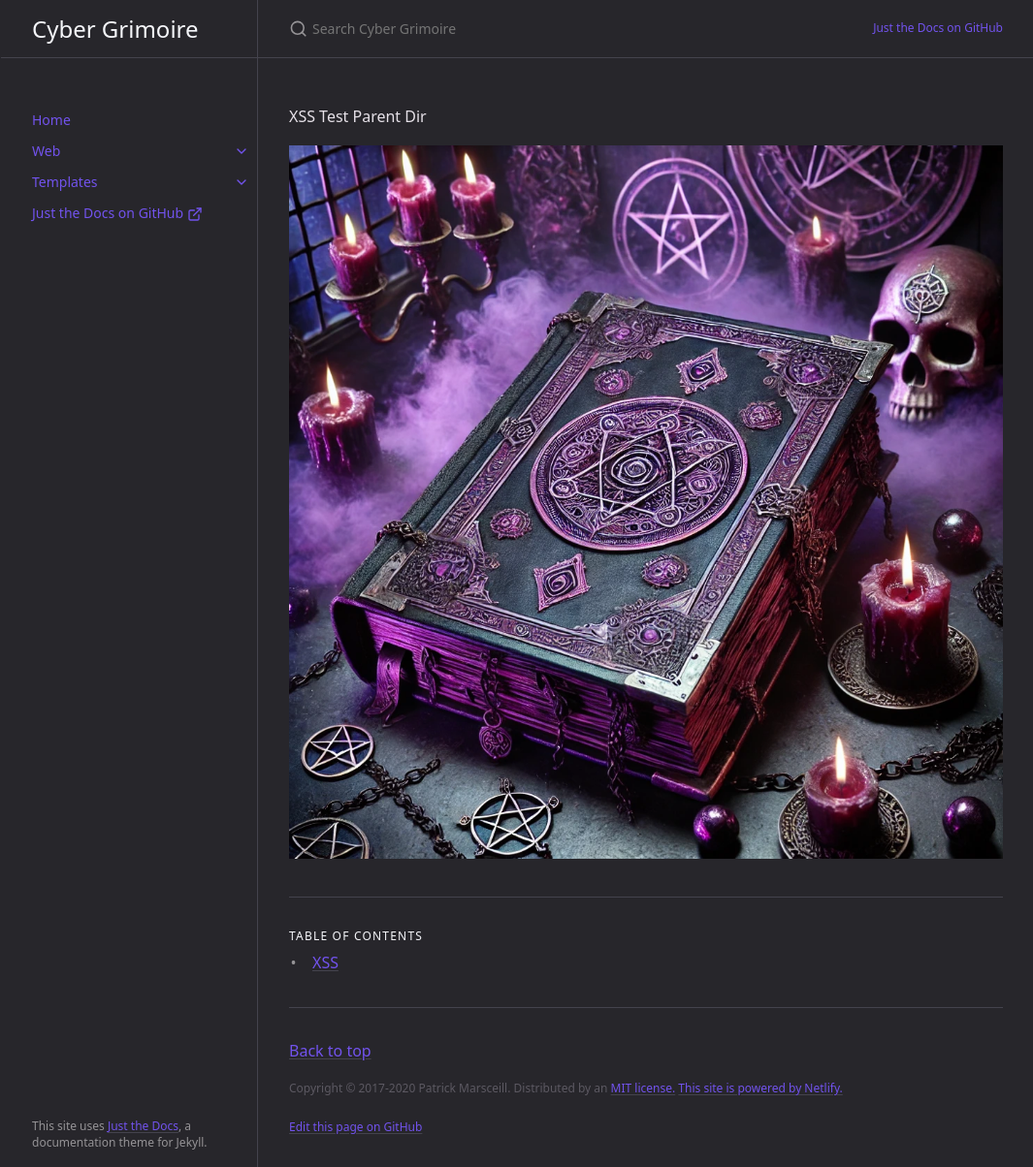
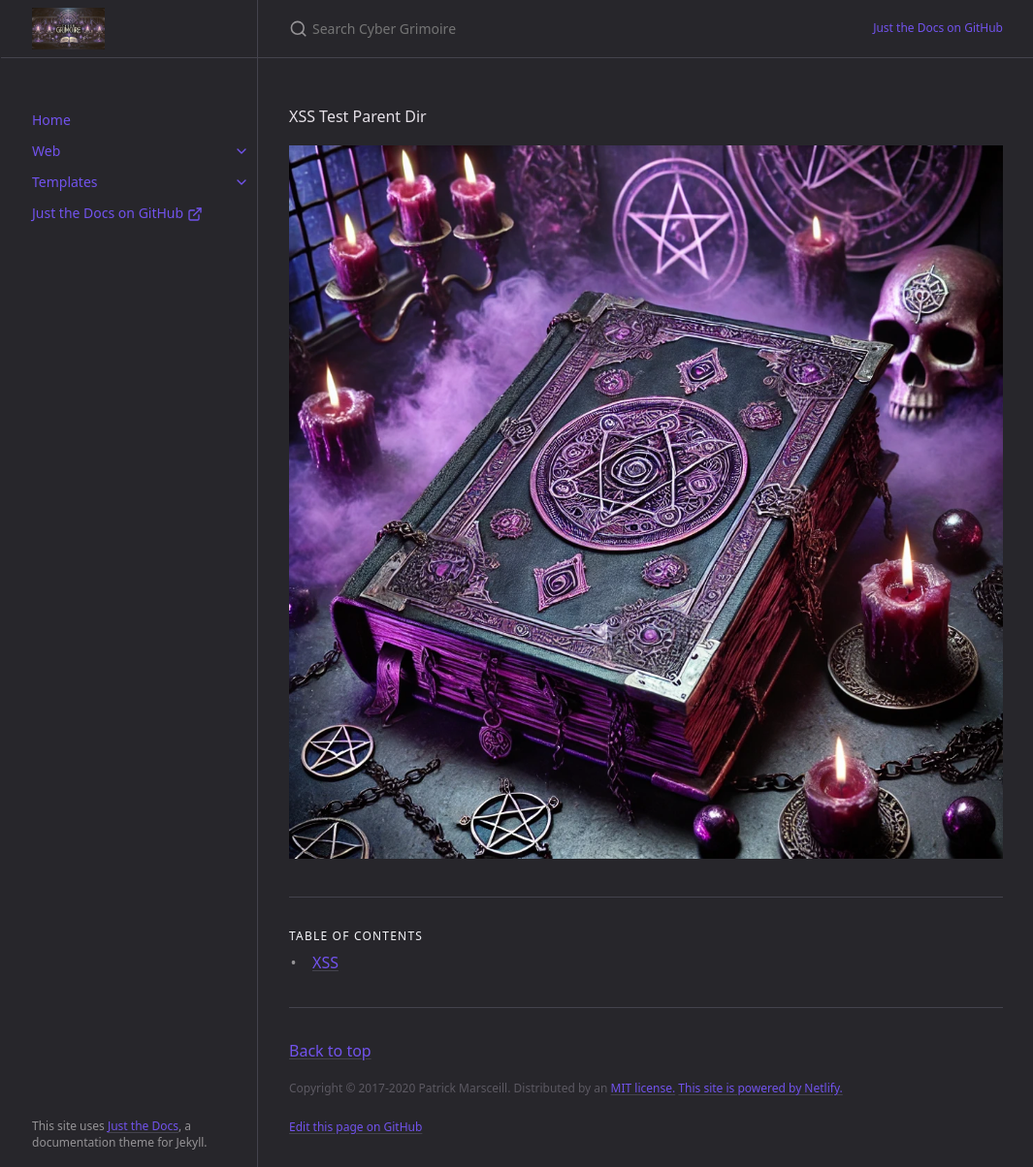
Before and after one commit to DpinaCode/CyberGrimoire.github.io, a Jekyll site: the page built from docs/Web/web.md, in a window 1280 px wide and 1204 px high. Shown: the whole window at 97% size, without its empty margins (106-1171 px from the left). Built offline with Jekyll 4.4.1, drawn with Linux system fonts in a browser that asks for light colours; cached includes are drawn as plain includes.

Commit message:
Site Logo

```diff
--- a/_config.yml
+++ b/_config.yml
@@ -53,7 +53,7 @@ exclude:
    - fixtures/
 
 # Set a path/url to a logo that will be displayed instead of the title
-#logo: "/assets/images/just-the-docs.png"
+logo: "/assets/images/banner.webp"
 
 # Enable or disable the site search
 # Supports true (default) or false
```
